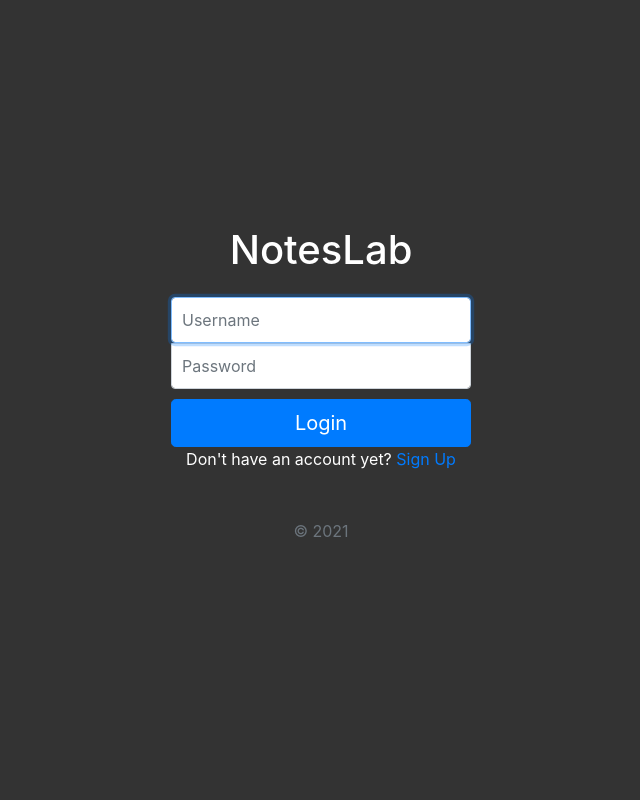
After one commit to Tamunokorite/django3-noteslab, a Django app: template templates/notes/login.html in a window 1280 px wide. The commit adds this page. Shown: the whole page, without its empty margins (319-959 px from the left). Run offline with Django 3.2, Linux system fonts and the light colour scheme; the template is opened without the code that fills it: most values are stand-ins (such as "Sample title", 1, 10 or a date in 2020); some libraries are stand-ins or nearby versions.

Commit message:
Beautified the app

```diff
--- a/notes/admin.py
+++ b/notes/admin.py
@@ -4,4 +4,4 @@ from .models import Note
 # Register your models here.
 @admin.register(Note)
 class NoteAdmin(admin.ModelAdmin):
-    readonly_fields = ['created', 'modified', 'deleted', 'date_deleted']
+    readonly_fields = ['created', 'modified', 'deleted', 'date_deleted', 'user']
--- a/notes/models.py
+++ b/notes/models.py
@@ -1,3 +1,4 @@
+from django.contrib.auth.models import User
 from django.db import models
 from django.db.models.fields import DateTimeField
 from django.urls import reverse
@@ -10,6 +11,7 @@ class Note(models.Model):
     modified = models.DateTimeField(auto_now_add=True)
     deleted = models.BooleanField(default=False)
     date_deleted = models.DateTimeField(null=True)
+    user = models.ForeignKey(User, on_delete=models.CASCADE, null=True)
 
     class Meta:
         verbose_name = ("Note")
--- a/notes_app/urls.py
+++ b/notes_app/urls.py
@@ -13,10 +13,13 @@ Including another URLconf
     1. Import the include() function: from django.urls import include, path
     2. Add a URL to urlpatterns:  path('blog/', include('blog.urls'))
 """
+from django.conf.urls import url
 from django.contrib import admin
+from django.conf.urls.static import static
 from django.urls import path
 from decouple import config
 from notes import views
+from notes_app import settings
 
 urlpatterns = [
     path(config('ADMIN_SITE_URL'), admin.site.urls),
@@ -25,7 +28,8 @@ urlpatterns = [
 
     # Auth
     path('signup/', views.signupuser, name='signupuser'),
-    # path('login/', views),
+    path('login/', views.loginuser, name='loginuser'),
+    path('logout/', views.logoutuser, name='logoutuser'),
 
     # Notes
     path('new/', views.newnote, name='newnote'),
--- /dev/null
+++ b/static/css/styles-index.css
@@ -0,0 +1,138 @@
+/*
+ * Globals
+ */
+
+/* Links */
+/* a,
+a:focus,
+a:hover {
+  color: #fff;
+} */
+
+/* Custom default button */
+.btn-secondary,
+.btn-secondary:hover,
+.btn-secondary:focus {
+  color: #333;
+  text-shadow: none; /* Prevent inheritance from `body` */
+  background-color: #fff;
+  border: .05rem solid #fff;
+}
+
+
+html,
+body {
+  height: 100%;
+  background: #333;
+}
+
+body {
+  display: -ms-flexbox;
+  display: flex;
+  flex-direction: column;
+  -ms-flex-direction: column;
+  -ms-flex-align: center;
+  align-items: center;
+  justify-content: center;
+  padding-top: 40px;
+  padding-bottom: 40px;
+  /* background-color: #f5f5f5; */
+  color: #fff;
+}
+
+.cover-container {
+    max-width: 42em;
+  }
+
+
+  /*
+   * Header
+   */
+  .masthead {
+    margin-bottom: 2rem;
+  }
+
+  .masthead-brand {
+    margin-bottom: 0;
+  }
+
+  .nav-masthead .nav-link {
+    padding: .25rem 0;
+    font-weight: 700;
+    color: rgba(255, 255, 255, .5);
+    background-color: transparent;
+    border-bottom: .25rem solid transparent;
+  }
+
+  .nav-masthead .nav-link:hover,
+  .nav-masthead .nav-link:focus {
+    border-bottom-color: rgba(255, 255, 255, .25);
+  }
+
+  .nav-masthead .nav-link + .nav-link {
+    margin-left: 1rem;
+  }
+
+  .nav-masthead .active {
+    color: #fff;
+    border-bottom-color: #fff;
+  }
+
+  @media (min-width: 48em) {
+    .masthead-brand {
+      float: left;
+    }
+    .nav-masthead {
+      float: right;
+    }
+  }
+
+
+  /*
+   * Cover
+   */
+  .cover {
+    padding: 0 1.5rem;
+  }
+  .cover .btn-lg {
+    padding: .75rem 1.25rem;
+    font-weight: 700;
+  }
+
+
+  /*
+   * Footer
+   */
+  .mastfoot {
+    color: rgba(255, 255, 255, .5);
+  }
+
+.form-signin {
+  width: 100%;
+  max-width: 330px;
+  padding: 15px;
+  margin: auto;
+}
+.form-signin .checkbox {
+  font-weight: 400;
+}
+.form-signin .form-control {
+  position: relative;
+  box-sizing: border-box;
+  height: auto;
+  padding: 10px;
+  font-size: 16px;
+}
+.form-signin .form-control:focus {
+  z-index: 2;
+}
+.form-signin input[type="email"] {
+  margin-bottom: -1px;
+  border-bottom-right-radius: 0;
+  border-bottom-left-radius: 0;
+}
+.form-signin input[type="password"]:last-of-type {
+  margin-bottom: 10px;
+  border-top-left-radius: 0;
+  border-top-right-radius: 0;
+}
--- /dev/null
+++ b/static/css/styles.css
@@ -0,0 +1,74 @@
+/*
+ * Globals
+ */
+
+/* Links */
+/* a,
+a:focus,
+a:hover {
+  color: #fff;
+} */
+
+/* Custom default button */
+.btn-secondary,
+.btn-secondary:hover,
+.btn-secondary:focus {
+  color: #333;
+  text-shadow: none; /* Prevent inheritance from `body` */
+  background-color: #fff;
+  border: .05rem solid #fff;
+}
+
+
+html,
+body {
+  height: 100%;
+  background: #333;
+}
+
+body {
+  padding-top: 40px;
+  padding-bottom: 40px;
+  /* background-color: #f5f5f5; */
+  color: #fff;
+}
+
+.logout-text {
+    position: fixed;
+    top: 0;
+    right: 0;
+}
+
+.add-note {
+    position: fixed;
+    top: 0.26rem;
+    left: 0;
+    padding-left: 0.26rem;
+}
+
+.form-viewnote button {
+    position: fixed;
+    top: 0;
+    left: 0;
+    background: inherit;
+    outline: none;
+    border: none;
+}
+
+.form-viewnote input, .form-viewnote textarea {
+    background: inherit;
+    color: inherit;
+    width: 100%;
+    outline: none;
+    border: 1px solid #333;
+}
+
+.form-viewnote input {
+    min-height: 60px;
+    font-size: 40px;
+}
+
+.form-viewnote textarea{
+    resize: none;
+    min-height: 400px;
+}
--- a/templates/notes/base.html
+++ b/templates/notes/base.html
@@ -1,12 +1,35 @@
+{% load static %}
 <!DOCTYPE html>
 <html lang="en">
 <head>
     <meta charset="UTF-8">
     <meta http-equiv="X-UA-Compatible" content="IE=edge">
     <meta name="viewport" content="width=device-width, initial-scale=1.0">
+    <link rel="stylesheet" href="https://stackpath.bootstrapcdn.com/bootstrap/4.5.0/css/bootstrap.min.css" integrity="sha384-9aIt2nRpC12Uk9gS9baDl411NQApFmC26EwAOH8WgZl5MYYxFfc+NcPb1dKGj7Sk" crossorigin="anonymous" />
+    <link rel="stylesheet" href="https://maxcdn.bootstrapcdn.com/font-awesome/4.7.0/css/font-awesome.min.css" />
+    <link rel="stylesheet" href="{% static 'css/styles.css' %}" />
+    {% if not user.is_authenticated or request.path == '/' %}
+    <link rel="stylesheet" href="{% static 'css/styles-index.css' %}" />
+    {% endif %}
     <title>{{ title }}</title>
 </head>
 <body>
-    {% block content %}{% endblock content %}
+    {% if user.is_authenticated %}
+    <div class="logout-text">
+    <a href="#" onclick="$('#signOutBtn').click()" class="nav-link">Logout</a>
+    <form style='display: none;' method="POST" action="{% url 'logoutuser' %}">
+        {% csrf_token %}
+        <button id="signOutBtn" type="submit">Logout</button>
+    </form>
+    </div>
+    {% endif %}
+    <div class="container text-center">
+        {% block content %}{% endblock content %}
+    </div>
+
+    <script src="https://code.jquery.com/jquery-3.5.1.slim.min.js" integrity="sha384-DfXdz2htPH0lsSSs5nCTpuj/zy4C+OGpamoFVy38MVBnE+IbbVYUew+OrCXaRkfj" crossorigin="anonymous"></script>
+    <script src="https://cdn.jsdelivr.net/npm/popper.js@1.16.0/dist/umd/popper.min.js" integrity="sha384-Q6E9RHvbIyZFJoft+2mJbHaEWldlvI9IOYy5n3zV9zzTtmI3UksdQRVvoxMfooAo" crossorigin="anonymous"></script>
+    <script src="https://stackpath.bootstrapcdn.com/bootstrap/4.5.0/js/bootstrap.min.js" integrity="sha384-OgVRvuATP1z7JjHLkuOU7Xw704+h835Lr+6QL9UvYjZE3Ipu6Tp75j7Bh/kR0JKI" crossorigin="anonymous"></script>
+
 </body>
 </html>
--- /dev/null
+++ b/templates/notes/login.html
@@ -0,0 +1,23 @@
+{% extends 'notes/base.html' %}
+
+{% block content %}
+<h1>NotesLab</h1>
+<form method="POST" class="form-signin">
+{% csrf_token %}
+<label for="inputUsername" class="sr-only">Username</label>
+<input type="text" name="username" id="inputUsername" class="form-control" placeholder="Username" required autofocus>
+<label for="inputPassword" class="sr-only">Password</label>
+<input type="password" name="password" id="inputPassword" class="form-control" placeholder="Password" required>
+{% comment %} <div class="checkbox mb-3">
+<label>
+    <input type="checkbox" value="remember-me"> Remember me
+</label>
+</div> {% endcomment %}
+{% if error %}
+<p class="text-danger">{{ error }}</p>
+{% endif %}
+<button class="btn btn-lg btn-primary btn-block" type="submit">Login</button>
+<p>Don't have an account yet? <a href="{% url 'signupuser' %}">Sign Up</a></p>
+<p class="mt-5 mb-3 text-muted">&copy; 2021</p>
+</form>
+{% endblock content %}
--- a/templates/notes/viewnote.html
+++ b/templates/notes/viewnote.html
@@ -1,14 +1,14 @@
 {% extends 'notes/base.html' %}
 
 {% block content %}
-<form method="POST">
+<form method="POST" class="form-viewnote">
 {% csrf_token %}
-<button type="submit" class="btn btn-primary">Save</button>
 <input type="text" name="title" maxlength="150" required id="id_title" value="{{note.title}}">
 <div>
 <textarea name="content" cols="150" rows="40" id="id_content">
 {{note.content}}
 </textarea>
 </div>
+<button type="submit" class="btn text-primary">Save</button>
 </form>
 {% endblock content %}
```
Also changed, not shown: notes/views.py (+40 -10 lines), templates/notes/index.html (+10 -1 lines), templates/notes/newnote.html (+6 -6 lines), templates/notes/signup.html (+13 -3 lines), templates/notes/viewnotes.html (+18 -4 lines), notes/migrations/0004_note_user.py (added).
